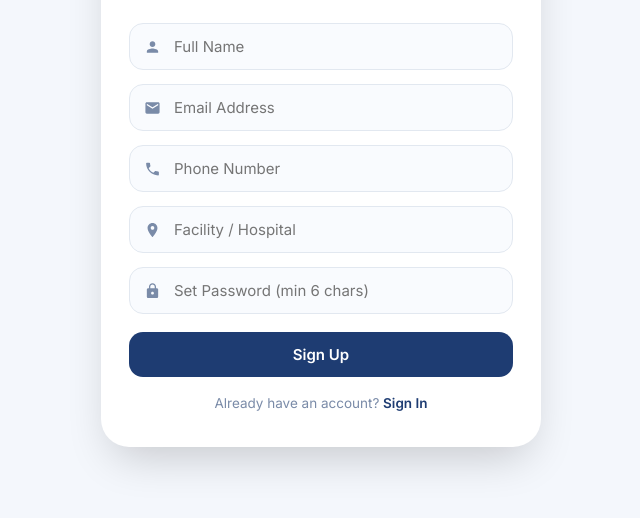
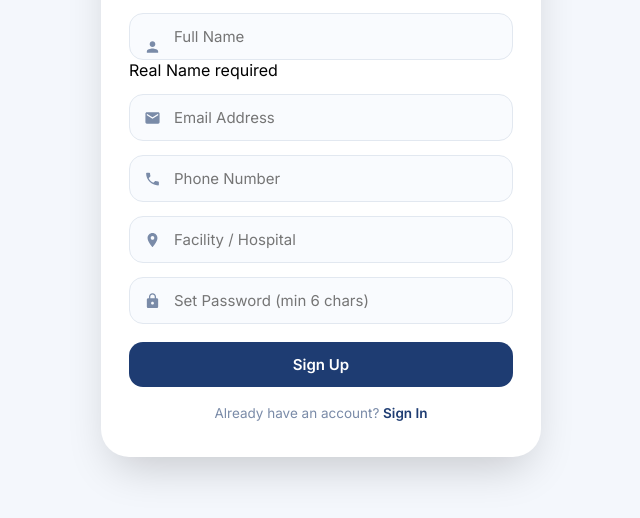
Before and after one commit to sundaymilly/case-managers-diary, a plain HTML site: page index.html in a window 1280 px wide. Both pictures are taken after a click on the link "Sign Up". Shown: the part 260-778 px from the top of the page, without its empty margins (319-959 px from the left). Drawn offline with Linux system fonts and the light colour scheme.

Commit message:
Update index.html

```diff
--- a/index.html
+++ b/index.html
@@ -189,7 +189,7 @@ tr:hover td{background:#fafdff}
 <h2>Create Account</h2><p>Register as a case manager</p>
 </div>
 <form class="auth-form" id="signupForm">
-<div class="input-group"><svg viewBox="0 0 24 24"><path d="M12 12c2.21 0 4-1.79 4-4s-1.79-4-4-4-4 1.79-4 4 1.79 4 4 4zm0 2c-2.67 0-8 1.34-8 4v2h16v-2c0-2.66-5.33-4-8-4z"/></svg><input type="text" id="signupFullName" placeholder="Full Name" required></div>
+<div class="input-group"><svg viewBox="0 0 24 24"><path d="M12 12c2.21 0 4-1.79 4-4s-1.79-4-4-4-4 1.79-4 4 1.79 4 4 4zm0 2c-2.67 0-8 1.34-8 4v2h16v-2c0-2.66-5.33-4-8-4z"/></svg><input type="text" id="signupFullName" placeholder="Full Name" required>Real Name required</div>
 <div class="input-group"><svg viewBox="0 0 24 24"><path d="M20 4H4c-1.1 0-1.99.9-1.99 2L2 18c0 1.1.9 2 2 2h16c1.1 0 2-.9 2-2V6c0-1.1-.9-2-2-2zm0 4l-8 5-8-5V6l8 5 8-5v2z"/></svg><input type="email" id="signupEmail" placeholder="Email Address" required autocomplete="email"></div>
 <div class="input-group"><svg viewBox="0 0 24 24"><path d="M6.62 10.79c1.44 2.83 3.76 5.14 6.59 6.59l2.2-2.2c.27-.27.67-.36 1.02-.24 1.12.37 2.33.57 3.57.57.55 0 1 .45 1 1V20c0 .55-.45 1-1 1-9.39 0-17-7.61-17-17 0-.55.45-1 1-1h3.5c.55 0 1 .45 1 1 0 1.25.2 2.45.57 3.57.11.35.03.74-.25 1.02l-2.2 2.2z"/></svg><input type="tel" id="signupPhone" placeholder="Phone Number" required autocomplete="tel"></div>
 <div class="input-group"><svg viewBox="0 0 24 24"><path d="M12 2C8.13 2 5 5.13 5 9c0 5.25 7 13 7 13s7-7.75 7-13c0-3.87-3.13-7-7-7zm0 9.5c-1.38 0-2.5-1.12-2.5-2.5s1.12-2.5 2.5-2.5 2.5 1.12 2.5 2.5-1.12 2.5-2.5 2.5z"/></svg><input type="text" id="signupFacility" placeholder="Facility / Hospital" required></div>
```
